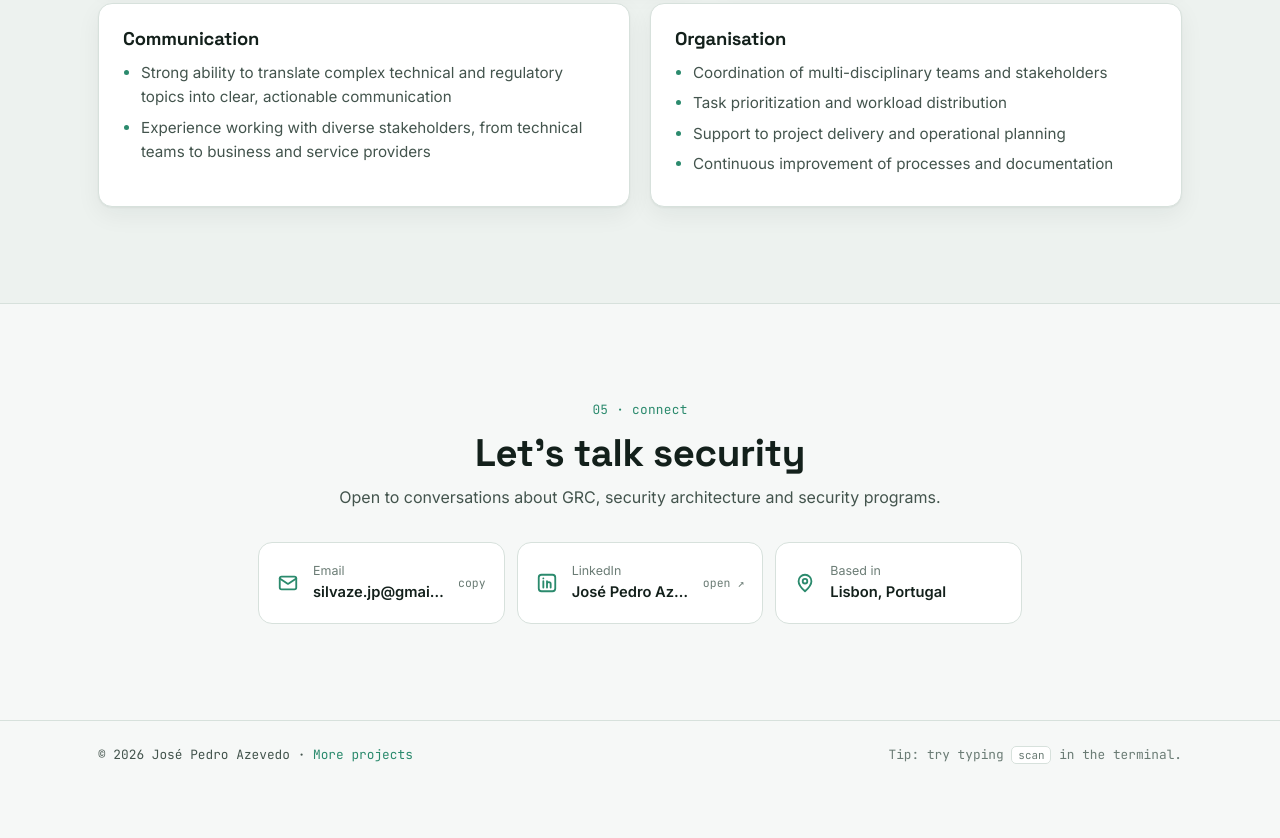
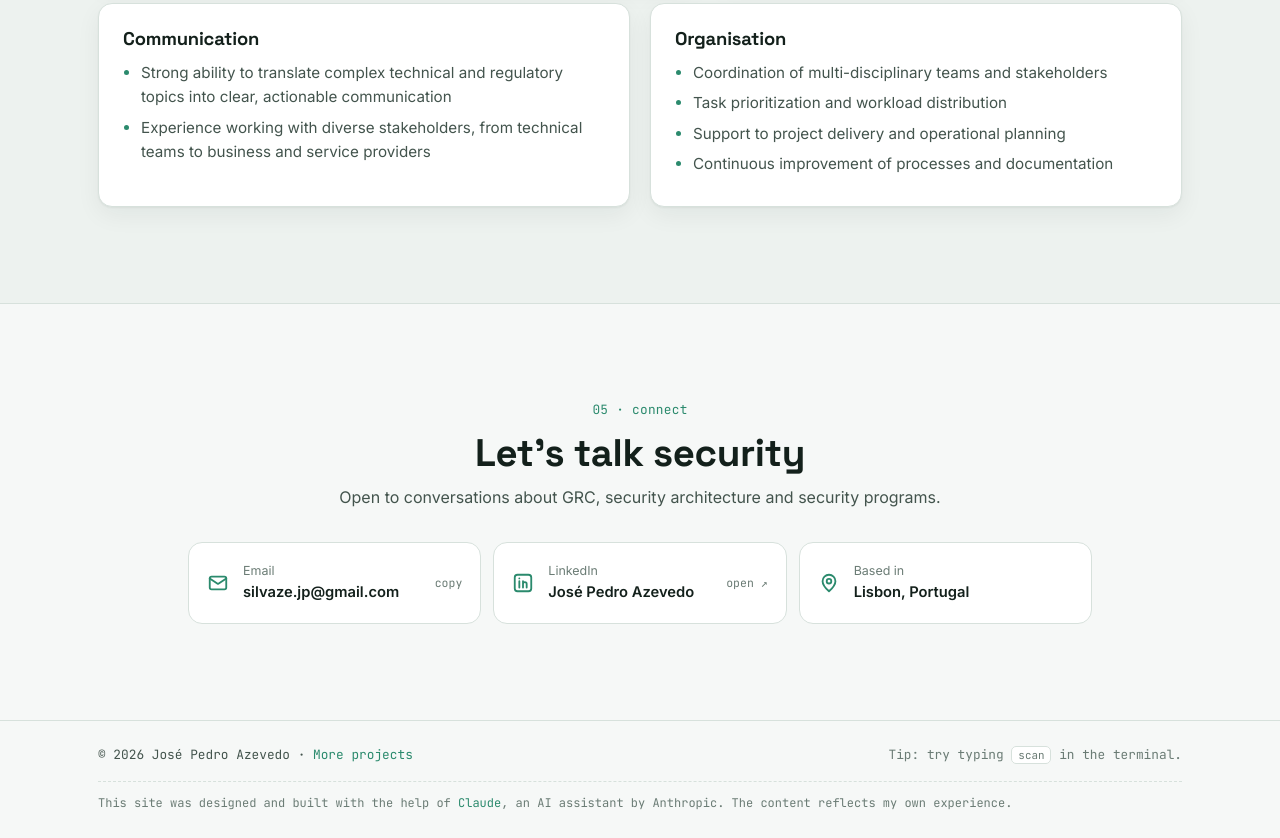
Before and after one commit to jpsazevedo/jpsazevedo.github.io, a plain HTML site: page resume/index.html in a window 1280 px wide. Shown: the part 5359-6197 px from the top of the page. Before the commit the page ends 6148 px from the top, so only its background shows below. Drawn offline with Linux system fonts and the light colour scheme.

Commit message:
Add AI-assistance disclaimer; fix truncated contact details

```diff
--- a/resume/css/styles.css
+++ b/resume/css/styles.css
@@ -424,10 +424,10 @@ nav { margin-left: auto; }
 .soft-grid li::marker { color: var(--accent); }
 
 /* ---------- Contact ---------- */
-.contact-inner { text-align: center; max-width: 820px; }
+.contact-inner { text-align: center; max-width: 960px; }
 .contact-inner .section-sub { margin-bottom: 32px; }
 .contact-actions { display: grid; gap: 12px; text-align: left; }
-@media (min-width: 760px) { .contact-actions { grid-template-columns: repeat(3, 1fr); } }
+@media (min-width: 960px) { .contact-actions { grid-template-columns: repeat(3, 1fr); } }
 .contact-card {
   display: flex; align-items: center; gap: 14px; padding: 18px; border-radius: var(--radius);
   background: var(--surface); border: 1px solid var(--border); color: var(--text); font: inherit; cursor: pointer; text-align: left;
@@ -439,12 +439,13 @@ nav { margin-left: auto; }
 .contact-card > svg { width: 22px; height: 22px; color: var(--accent); }
 .contact-card > span:not(.contact-hint) { flex: 1; min-width: 0; }
 .contact-label { display: block; font-size: 0.78rem; color: var(--muted); }
-.contact-value { display: block; font-weight: 600; font-size: 0.92rem; overflow: hidden; text-overflow: ellipsis; white-space: nowrap; }
+.contact-value { display: block; font-weight: 600; font-size: 0.92rem; overflow-wrap: anywhere; }
 .contact-hint { font-size: 0.72rem; color: var(--muted); }
 
 /* ---------- Footer ---------- */
 .footer { border-top: 1px solid var(--border); padding: 24px 0; font-size: 0.8rem; color: var(--text-2); }
 .footer-inner { display: flex; justify-content: space-between; flex-wrap: wrap; gap: 8px; }
+.footer-credit { flex-basis: 100%; margin-top: 8px; padding-top: 12px; border-top: 1px dashed var(--border); font-size: 0.75rem; }
 
 /* ---------- Reveal ---------- */
 .reveal { opacity: 0; transform: translateY(16px); transition: opacity 0.6s ease, transform 0.6s ease; }
--- a/resume/index.html
+++ b/resume/index.html
@@ -197,6 +197,7 @@
     <div class="container footer-inner mono">
       <span>© <span id="year"></span> José Pedro Azevedo · <a href="../">More projects</a></span>
       <span class="muted">Tip: try typing <kbd>scan</kbd> in the terminal.</span>
+      <p class="footer-credit muted">This site was designed and built with the help of <a href="https://claude.com" target="_blank" rel="noopener">Claude</a>, an AI assistant by Anthropic. The content reflects my own experience.</p>
     </div>
   </footer>
 
```
